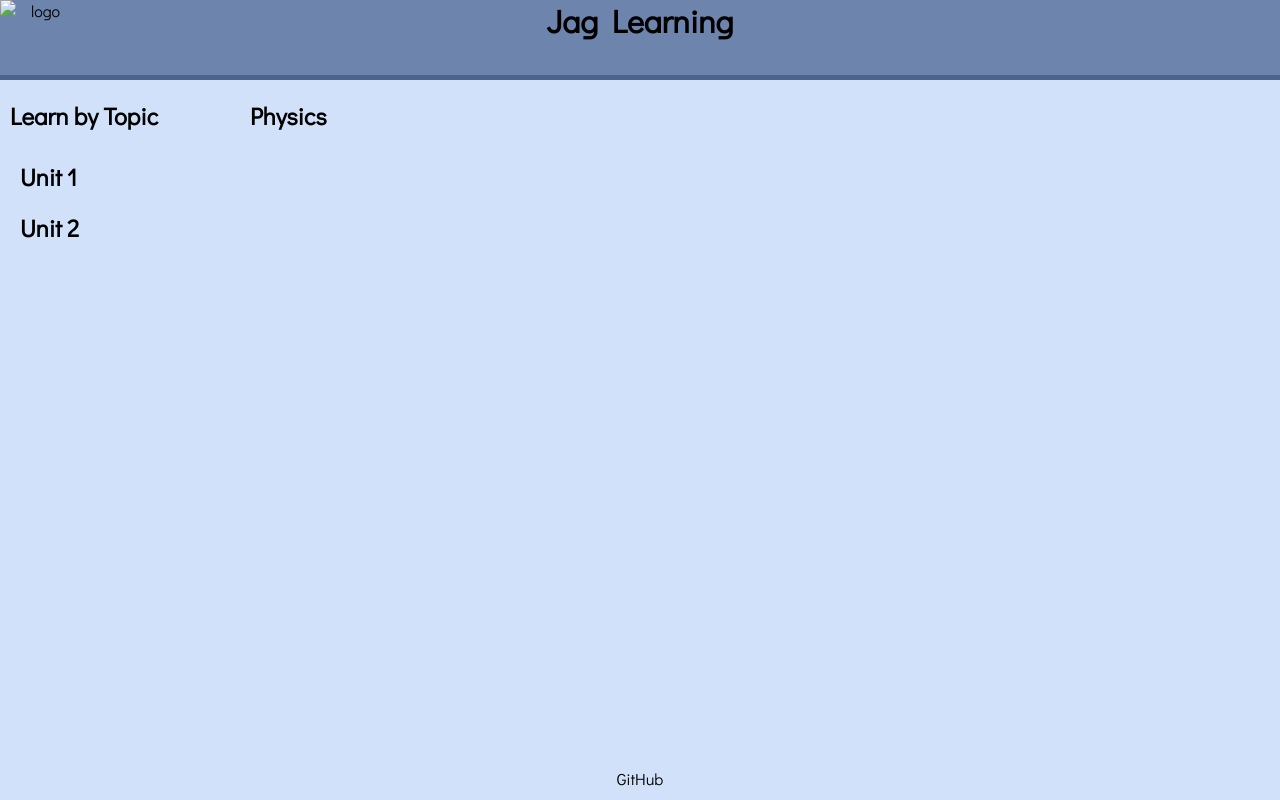
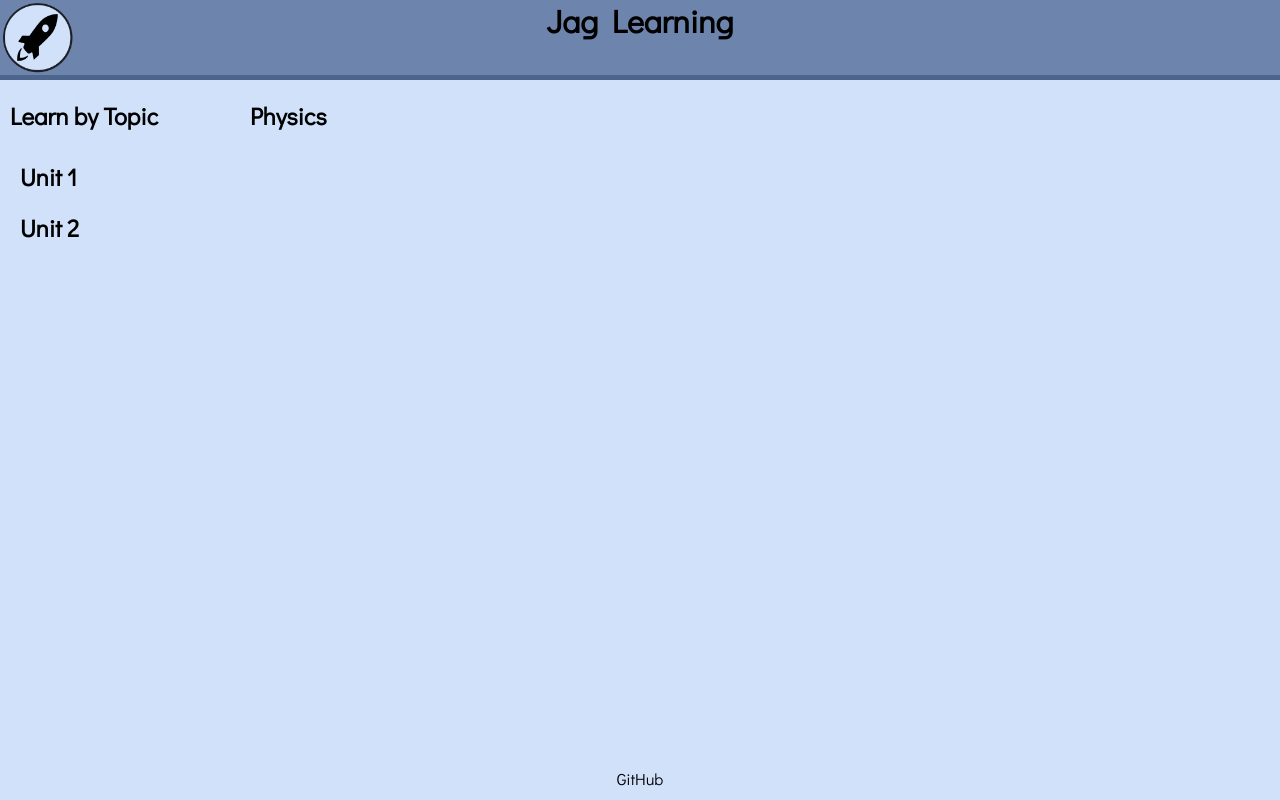
Before and after one commit to learnwithjag/LearnWithJagWebsite, a plain HTML site: page physics/physics.html in a window 1280 px wide. Drawn offline with nearby package versions, Linux system fonts and the light colour scheme.

Commit message:
Update physics.html

```diff
--- a/physics/physics.html
+++ b/physics/physics.html
@@ -12,7 +12,7 @@
   <body id="physics">
     <div id="container">
       <header>
-        <img src="images/logo.png" width="75" height="75" alt="logo" id="logo"/>
+        <img src="../images/PhysicsLogo.png" width="75" height="75" alt="logo" id="logo"/>
         <a href="/LearnWithJagWebsite/index.html"><h1>Jag Learning</h1></a>
       </header>
       <nav>
```
